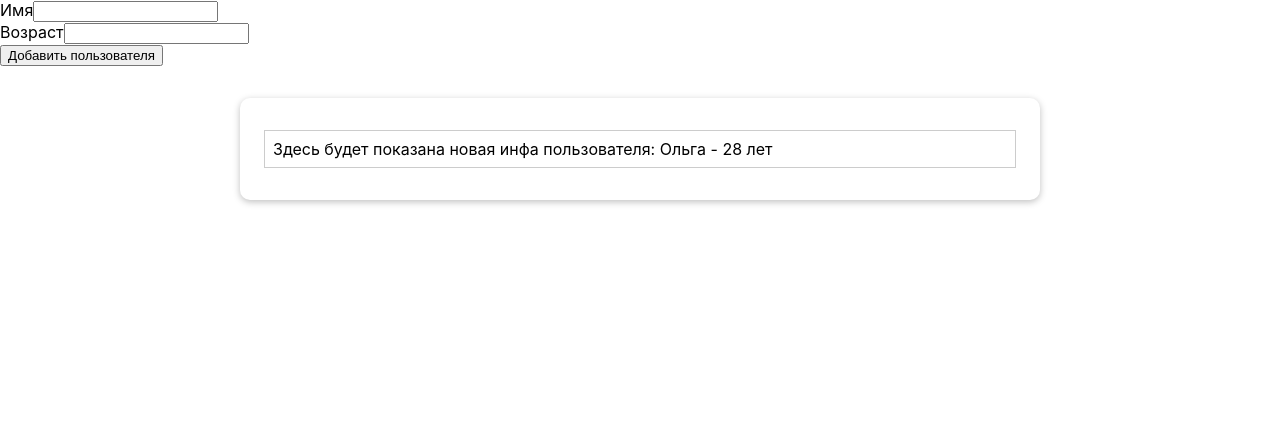
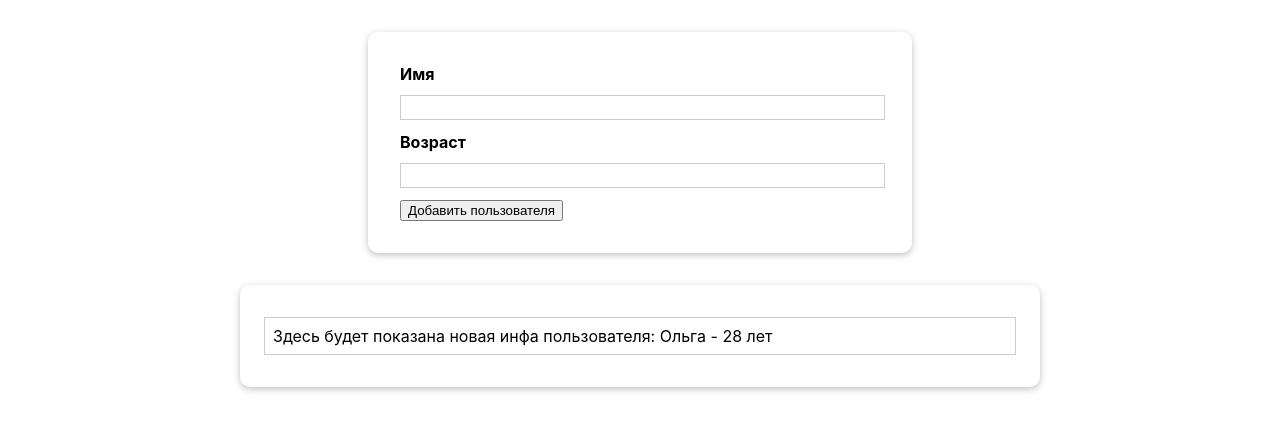
Before and after one commit to kalachyonok/FORM-TEST, a JavaScript app: page / in a window 1280 px wide. Shown: the top 430 px of the page. Built offline with nearby package versions, Linux system fonts and the light colour scheme.

Commit message:
add styles for InfoForm

```diff
--- a/src/components/InfoForm.js
+++ b/src/components/InfoForm.js
@@ -3,7 +3,7 @@ import infoStyle from "./InfoForm.module.css";
 export const InfoForm = () => {
   return (
     <form>
-      <div>
+      <div className={infoStyle.input}>
         <div>
           <label>Имя</label>
           <input type="text" />
--- a/src/components/InfoForm.module.css
+++ b/src/components/InfoForm.module.css
@@ -0,0 +1,28 @@
+.input {
+  margin: 2rem auto;
+  padding: 2rem;
+  width: 90%;
+  max-width: 30rem;
+  border-radius: 10px;
+  box-shadow: 0 2px 7px rgb(0, 0, 0, 0.25);
+}
+
+.input label {
+  display: block;
+  font-weight: bold;
+  margin-bottom: 0.7rem;
+}
+
+.input input {
+  font: inherit;
+  display: block;
+  width: 100%;
+  border: 1px solid #ccc;
+  padding: 0.1rem;
+  margin-bottom: 0.7rem;
+}
+
+.input input:focus {
+  outline: none;
+  border-color: #074ea0;
+}
```
